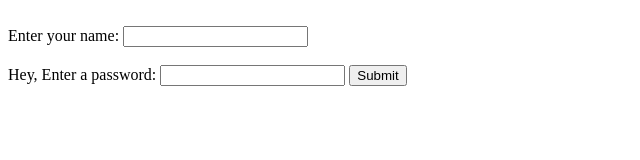
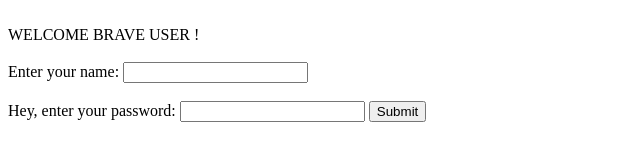
Before and after one commit to TechKeyAvatar/testrepo, a plain HTML site: page index.html in a window 1280 px wide. Shown: the whole page, without its empty margins (0-640 px from the left). Drawn offline with Linux system fonts and the light colour scheme.

Commit message:
Update index.html

```diff
--- a/index.html
+++ b/index.html
@@ -20,8 +20,10 @@ alert("Username: " + un + " Password: " + pw);    // ablakot kidob
   <body>
 
 <br>
+WELCOME BRAVE USER !
+<br> <br>
 Enter your name: <input id="name" type="text" /> <br> <br>
-Hey, Enter a password: <input id="pass" type="password" />
+Hey, enter your password: <input id="pass" type="password" />
 <input type="button" value="Submit" onclick="runMe()" />
 
   </body>
```
